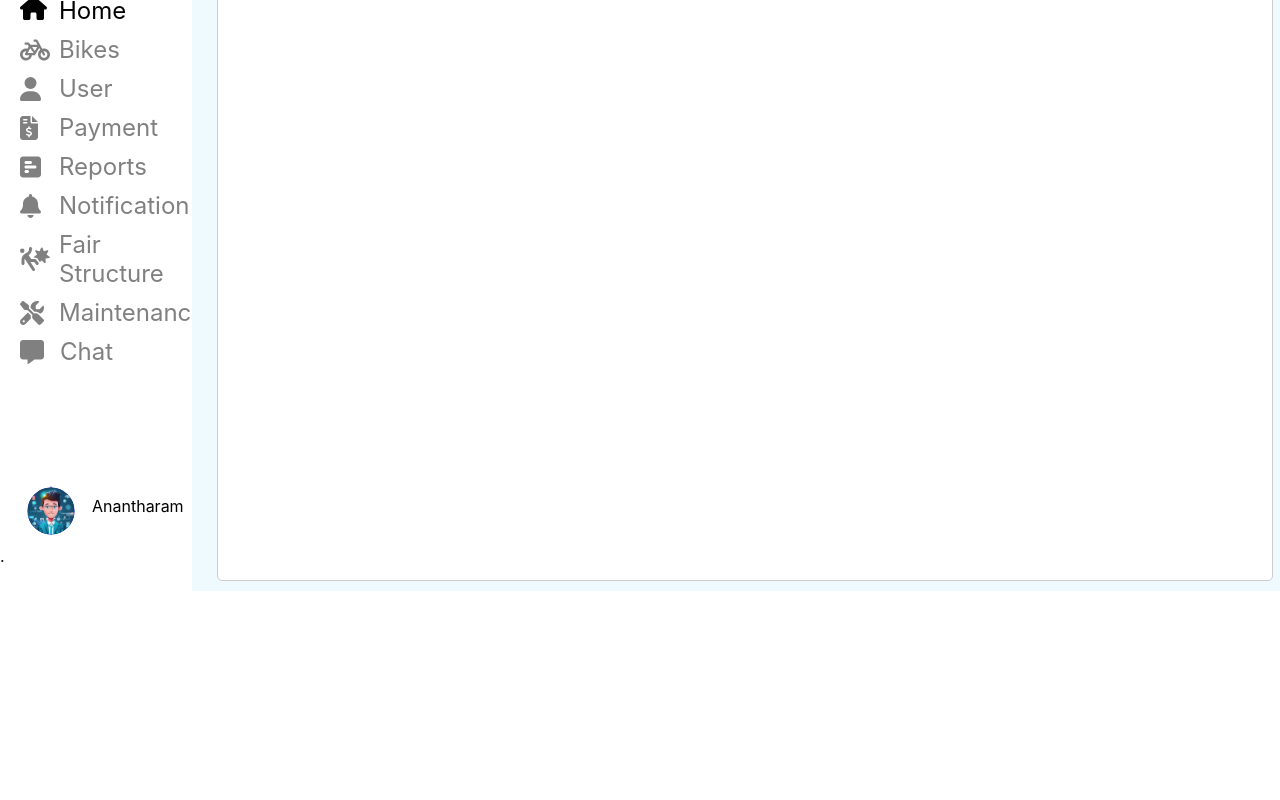
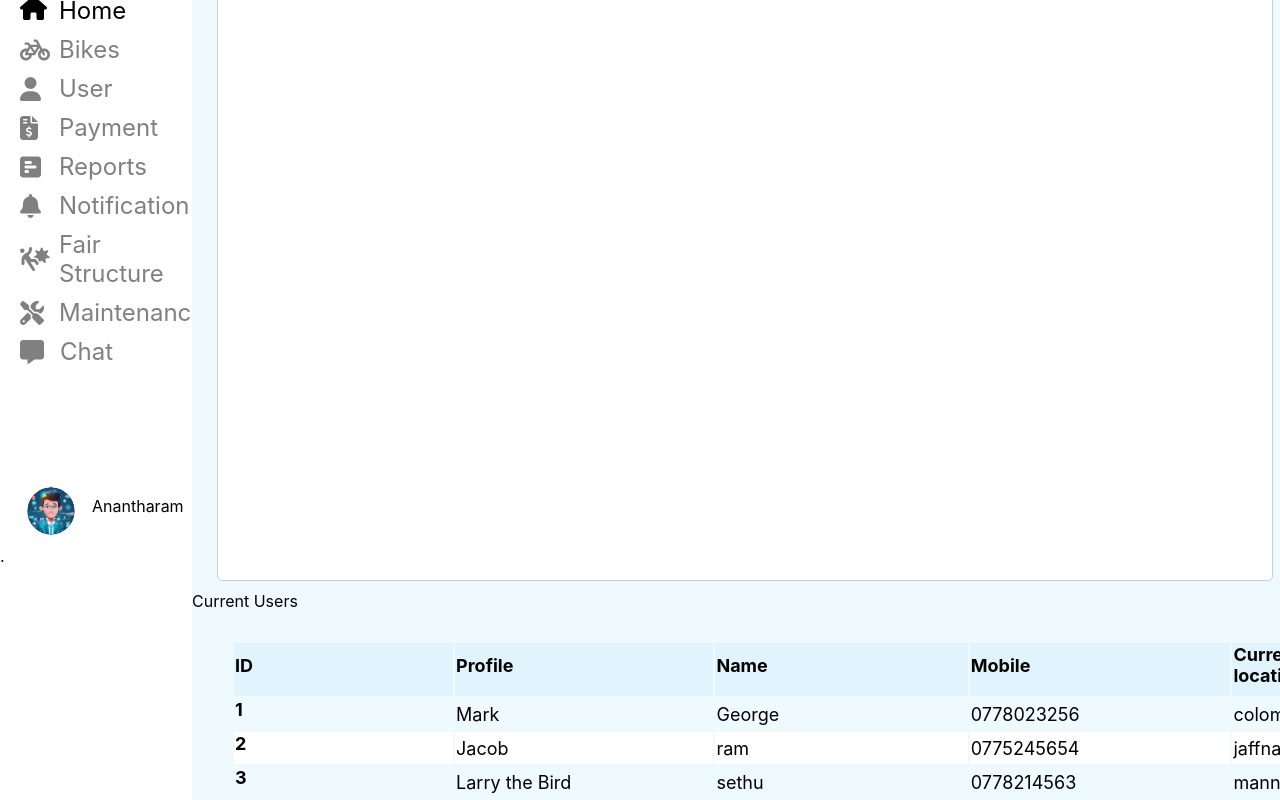
Before and after one commit to dilen1999/Cycle-Sharing-System, a React (Create React App) app: page /home in a window 1280 px wide. Shown: the part 208-1008 px from the top of the page. Before the commit the page ends 800 px from the top, so only its background shows below. Built offline with nearby package versions, Linux system fonts and the light colour scheme.

Commit message:
07/03/2024

```diff
--- a/src/pages/Home.css
+++ b/src/pages/Home.css
@@ -77,3 +77,21 @@
     width: 220px; /* Adjust width as needed */
     height: 120px;
   }
+
+   .table th {
+    padding-bottom: 10px;
+    padding-right: 200px; /* Adjust this value to change the amount of space */
+  }
+
+  .table thead th {
+    background-color: #E1F3FC; /* Set the background color here */
+  }
+  .table {
+    margin-top: 30px;
+    margin-left: 40px;
+    font-size: 18px;
+  }
+  .table tbody tr:nth-child(even){
+    background-color: #fff; /* Set the background color for even rows */
+    border-bottom: 5px solid black;
+  }
--- a/src/pages/Home.js
+++ b/src/pages/Home.js
@@ -239,7 +239,10 @@ function Home() {
 
         {userClicked && (
           <div style={{ display: "flex", flexDirection: "row" }}>
-            <div className="StaionDetailsBoxuser" style={{ marginLeft: "70px" }}>
+            <div
+              className="StaionDetailsBoxuser"
+              style={{ marginLeft: "70px" }}
+            >
               <p className="text">Total bikes</p>
               <p className="number">134</p>
             </div>
@@ -258,6 +261,45 @@ function Home() {
           </div>
         )}
       </div>
+
+      <div>Current Users</div>
+      <div>
+        <table className="table">
+          <thead>
+            <tr>
+              <th scope="col" >ID</th>
+              <th scope="col">Profile</th>
+              <th scope="col">Name</th>
+              <th scope="col">Mobile</th>
+              <th scope="col">Current location</th>
+            </tr>
+          </thead>
+          <tbody className="table-group-divider">
+            <tr>
+              <th scope="row">1</th>
+              <td>Mark</td>
+              <td>George</td>
+              <td>0778023256</td>
+              <td>colombo</td>
+            </tr>
+            <tr>
+              <th scope="row">2</th>
+              <td>Jacob</td>
+              <td>ram</td>
+              <td>0775245654</td>
+              <td>jaffna</td>
+            </tr>
+            <tr>
+              <th scope="row">3</th>
+              <td colspan="1">Larry the Bird</td>
+              <td>sethu</td>
+              <td>0778214563</td>
+              <td>mannar</td>
+
+            </tr>
+          </tbody>
+        </table>
+      </div>
     </div>
   );
 }
```
